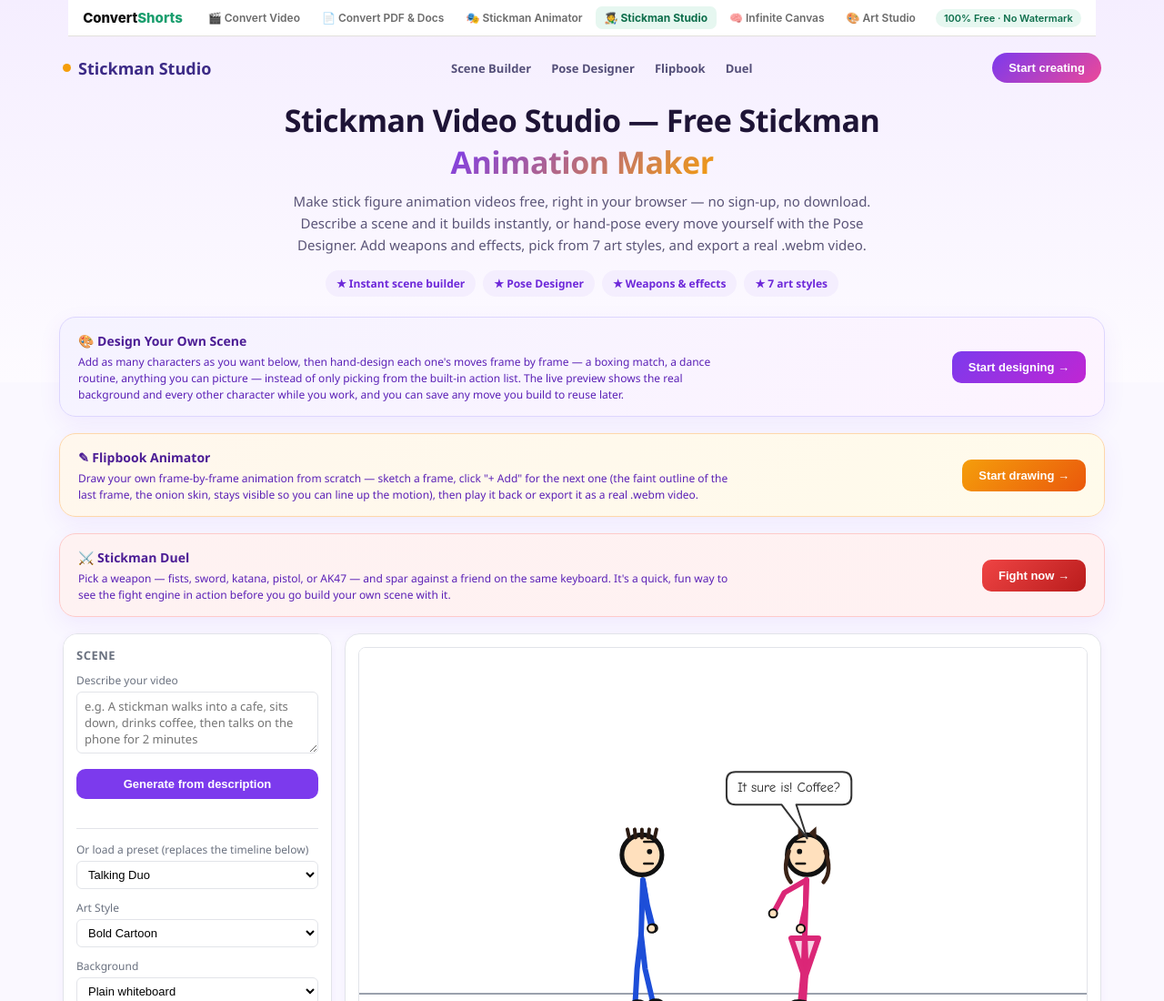
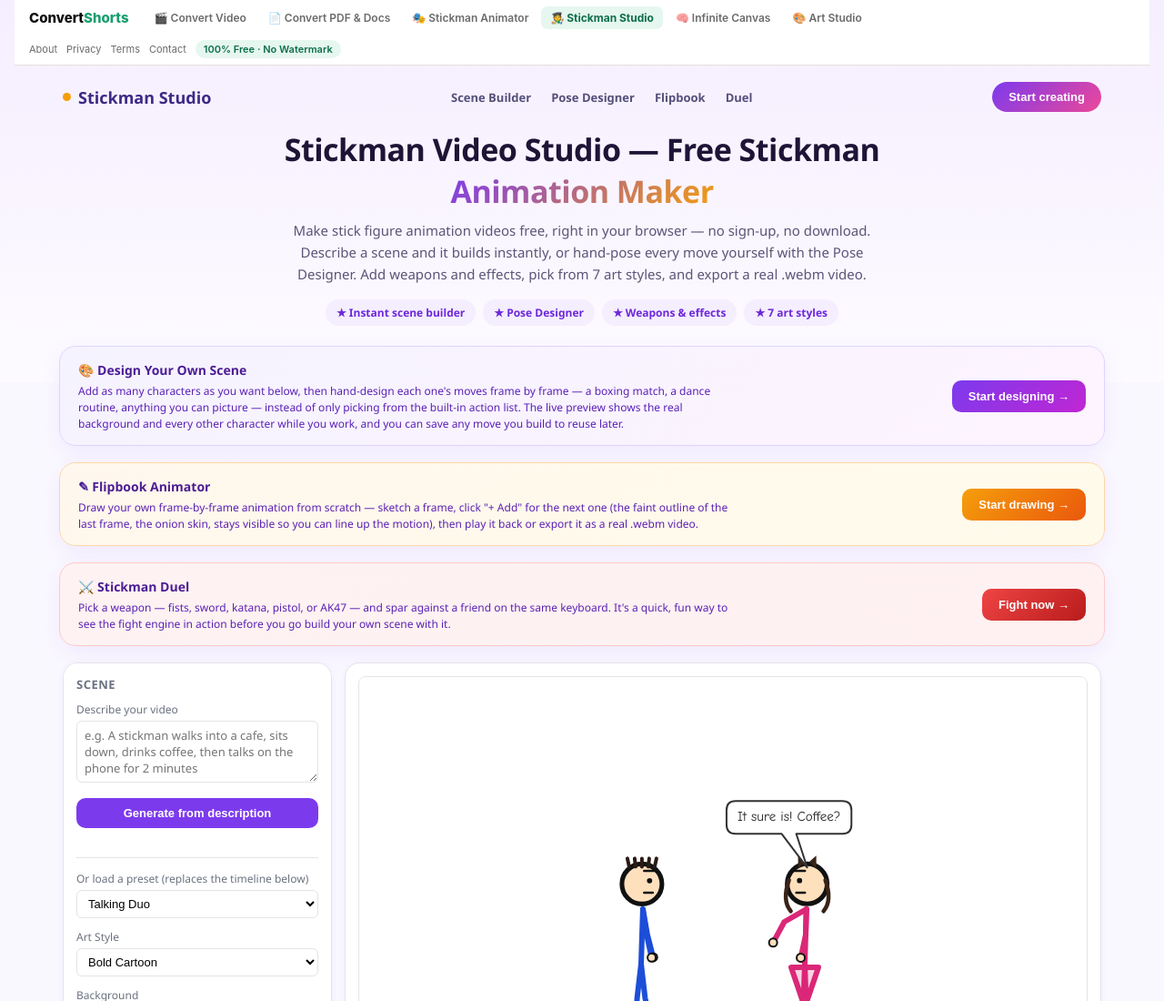
Before and after one commit to Skandan69/convertshorts, a plain HTML site: page stickman-studio/index.html in a window 1280 px wide. Shown: the top 1100 px of the page at 91% size. Drawn offline with Linux system fonts and the light colour scheme.

Commit message:
Fix Art Studio frame strip being cut off; add legal links to all tool pages

```diff
--- a/stickman-studio/index.html
+++ b/stickman-studio/index.html
@@ -46,7 +46,7 @@
       <a href="/art-studio" style="font-size:12px;font-weight:600;color:#6b6b6b;text-decoration:none;padding:5px 10px;border-radius:7px;white-space:nowrap;">&#127912; Art Studio</a>
     </span>
   </div>
-  <span style="font-size:11px;background:#e6f7f0;color:#0d6e4b;padding:3px 9px;border-radius:20px;font-weight:600;white-space:nowrap;">100% Free &middot; No Watermark</span>
+  <span style="display:flex;gap:10px;align-items:center;font-family:Inter,system-ui,sans-serif;"><a href="/about" style="font-size:11px;color:#6b6b6b;text-decoration:none;">About</a><a href="/privacy" style="font-size:11px;color:#6b6b6b;text-decoration:none;">Privacy</a><a href="/terms" style="font-size:11px;color:#6b6b6b;text-decoration:none;">Terms</a><a href="/contact" style="font-size:11px;color:#6b6b6b;text-decoration:none;">Contact</a><span style="font-size:11px;background:#e6f7f0;color:#0d6e4b;padding:3px 9px;border-radius:20px;font-weight:600;white-space:nowrap;">100% Free &middot; No Watermark</span></span>
 </div>
 
 
```
Also changed, not shown: art-studio.html (+2 -1 lines), canvas/index.html (+1 -0 lines), stickmotion/index.html (+1 -1 lines).
